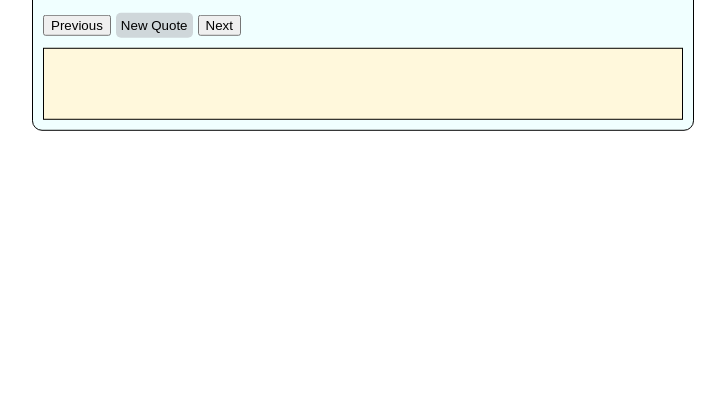
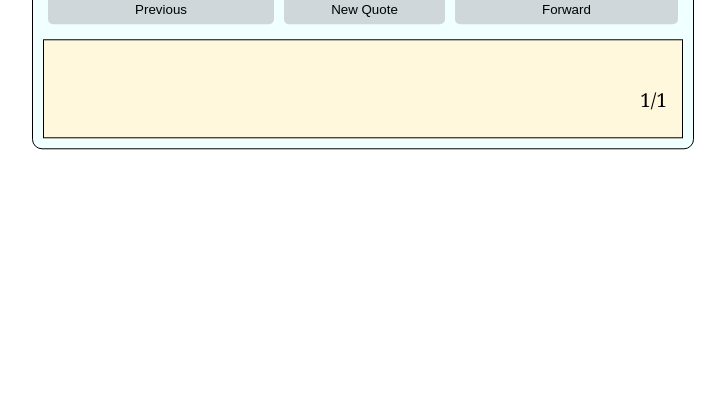
Before and after one commit to FelixFras/Quote-Generator, a plain HTML site: page index.html in a window 1280 px wide. Shown: the part 387-800 px from the top of the page, without its empty margins (277-1002 px from the left). Drawn offline with Linux system fonts and the light colour scheme; no server answers.

Commit message:
added page display

```diff
--- a/index.html
+++ b/index.html
@@ -12,15 +12,16 @@
             <h1>Quote Generator</h1>
 
             <div id="control">
-                <button id="btnPrevious" onclick="showPrevious()">Previous</button>
+                <button id="btnPrevious" class="btnNavigation" onclick="showPrevious()">Previous</button>
                 <button id="btnNewQuote" onclick="newQuote()">New Quote</button>
-                <button id="btnNext" onclick="showNext()">Next</button>
+                <button id="btnNext" class="btnNavigation" onclick="showNext()">Forward</button>
             </div>
 
             <div id="content">
                 <cite id="quote"></cite>
                 <br><br>
                 <cite id="author"></cite>
+                <p id="number">1/1</p>
             </div>
         </div>
     </body>
--- a/script.js
+++ b/script.js
@@ -18,8 +18,8 @@ function newQuote() {
                 authors.shift();
             }
 
-            showQuote(quotes.length - 1);
             currentQuote = quotes.length - 1;
+            showQuote(currentQuote);
         })
         .catch(error => console.error('Error:', error));
 }
@@ -30,6 +30,7 @@ function showQuote(i) {
 
     quoteElement.innerText = '"' + quotes[i] + '"';
     authorElement.innerText = "~ " + authors[i];
+    updateNumber();
 }
 
 function showPrevious() {
@@ -46,4 +47,9 @@ function showNext() {
     showQuote(currentQuote);
 }
 
+function updateNumber() {
+    const numberElement = document.getElementById('number');
+    numberElement.innerText = currentQuote + 1 + "/" + quotes.length;
+}
+
 newQuote();
--- a/style.css
+++ b/style.css
@@ -24,12 +24,39 @@ body {
     padding: 8px;
     border: solid 1px black;
     margin-top: 10px;
+    height: fit-content;
+}
+
+button {
+    background-color: rgb(207, 215, 218);
+    border: none;
+    border-radius: 5px;
+    padding: 7px;
+    cursor: pointer;
+    margin: 5px;
+}
+
+#number {
+    position: relative;
+    top: -0.2rem;
+    left: 47vw;
+    width: fit-content;
+    height: fit-content;
+    padding: 0;
+    margin: 0;
+    transform: translate(-50%, -50%);
+}
+
+#control {
+    display: flex;
+    align-items: center;
+    justify-content: space-between;
 }
 
 #btnNewQuote {
-    background-color: rgb(207, 215, 218);
-    border: none;
-    border-radius: 5px;
-    padding: 5px;
-    cursor: pointer;
+    flex-grow: 1;
 }
+
+.btnNavigation {
+    flex-grow: 2;
+}
```
Also changed, not shown: 1 other file.
